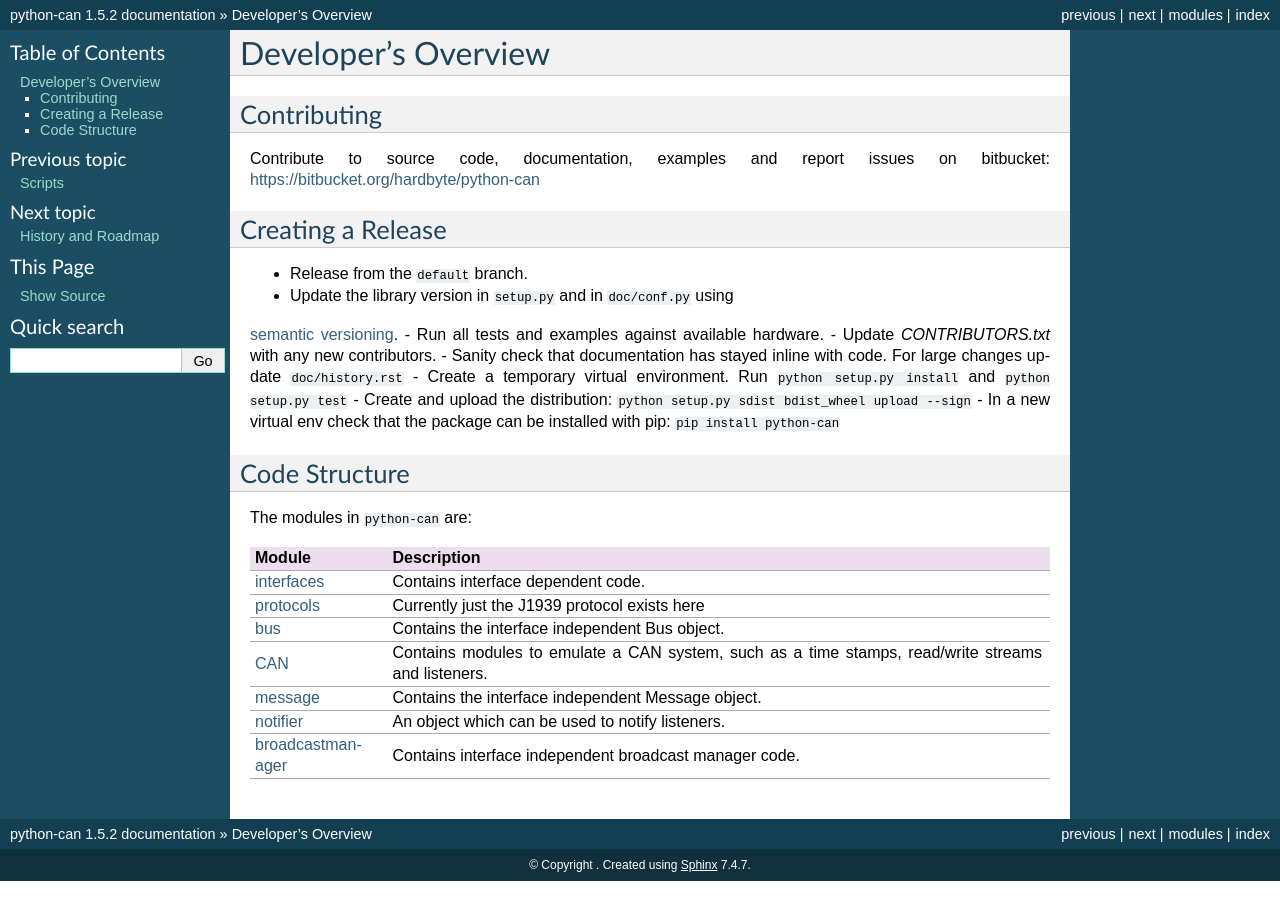
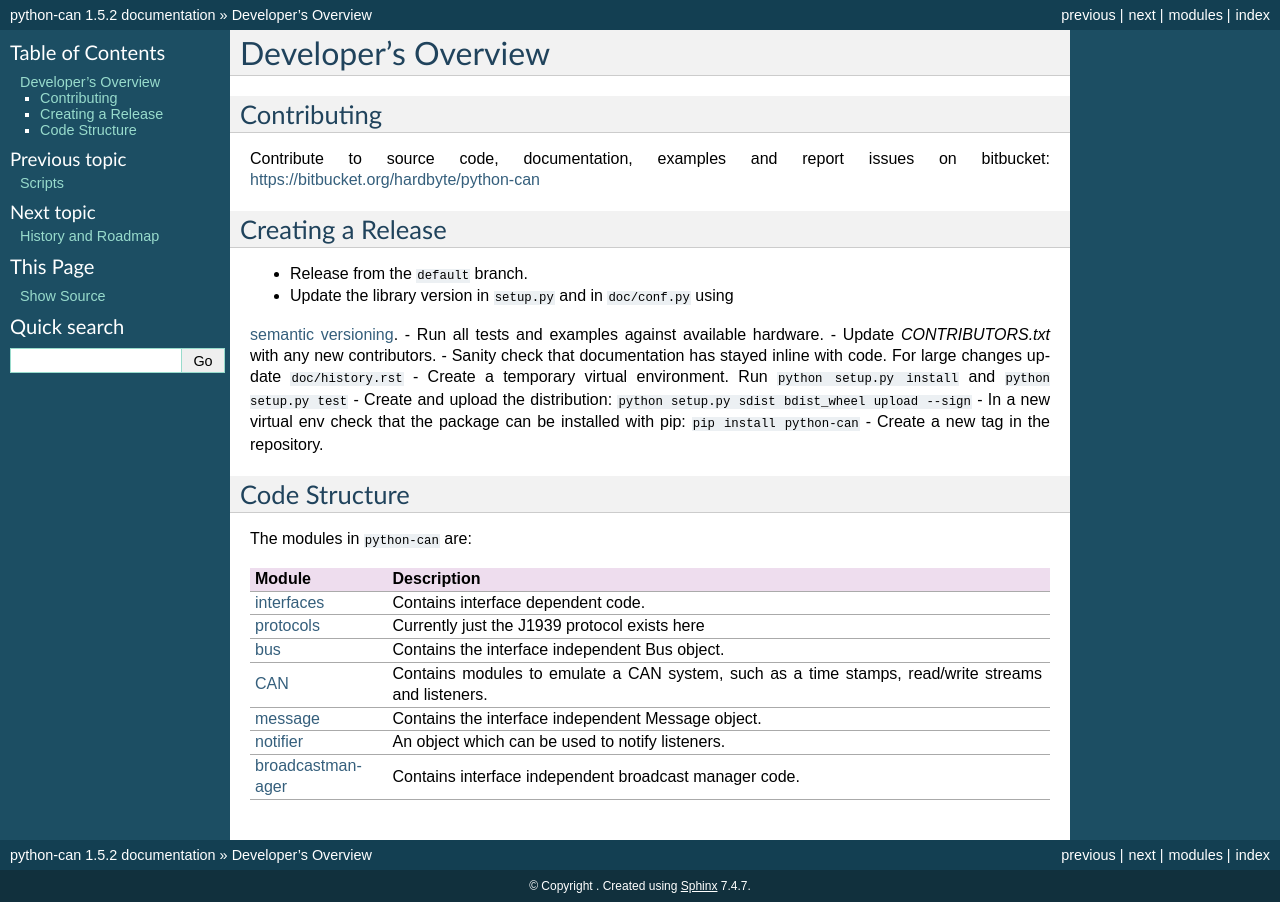
Before and after one commit to hardbyte/python-can, a Sphinx documentation site: the page built from doc/development.rst, in a window 1280 px wide. Built offline with Sphinx 7.4.7, drawn with Linux system fonts in a browser that asks for light colours.

Commit message:
Update notes on how to cut a release - include tag!

```diff
--- a/doc/development.rst
+++ b/doc/development.rst
@@ -21,6 +21,8 @@ Creating a Release
 - Create a temporary virtual environment. Run ``python setup.py install`` and ``python setup.py test``
 - Create and upload the distribution: ``python setup.py sdist bdist_wheel upload --sign``
 - In a new virtual env check that the package can be installed with pip: ``pip install python-can``
+- Create a new tag in the repository.
+
 
 Code Structure
 --------------
```
